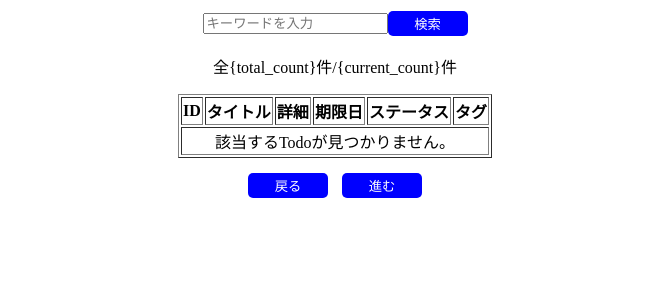
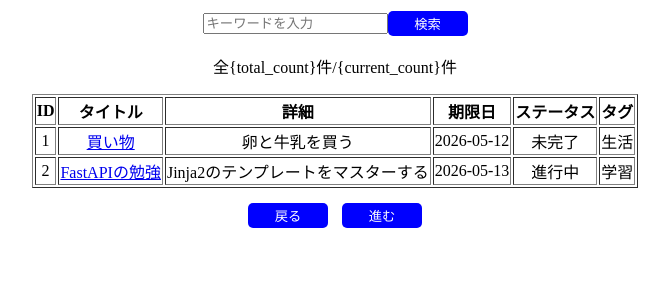
Before and after one commit to webfrontier-2026rookies/Webapp-Fastapi-N_takahashi, a FastAPI app: page / in a window 1280 px wide. Shown: the top 300 px of the page, without its empty margins (305-974 px from the left). Run offline with FastAPI, Linux system fonts and the light colour scheme.

Commit message:
todoの詳細ページ作成完了

```diff
--- a/main.py
+++ b/main.py
@@ -8,8 +8,43 @@
 
 @app.get("/")
 async def read_root(request: Request):
+    todo_list = [
+        {
+            "id": 1,
+            "title": "買い物",
+            "description": "卵と牛乳を買う",
+            "due_date": "2026-05-12",
+            "status": "未完了",
+            "tag": "生活"
+        },
+        {
+            "id": 2,
+            "title": "FastAPIの勉強",
+            "description": "Jinja2のテンプレートをマスターする",
+            "due_date": "2026-05-13",
+            "status": "進行中",
+            "tag": "学習"
+        }
+    ]
+
     return templates.TemplateResponse(
         request=request,
         name="todo_list.html",
-        context={"todos": []}
+        context={"todo_list": todo_list}
     )
+
+@app.get("/todo/{todo_title}")
+async def get_todo_detail(request: Request, todo_title: str):
+    todo_data = {
+        "title": todo_title,
+        "description": "これはサンプルの詳細説明です。",
+        "due_date": "2026-05-20",
+        "status": "進行中",
+        "tag": "仕事"
+    }
+
+    return templates.TemplateResponse(
+        request=request,
+        name="todo_detail.html",
+        context={"todo": todo_data}
+    )
--- a/static/todo_list.css
+++ b/static/todo_list.css
@@ -49,3 +49,15 @@
 table {
     margin: auto;
 }
+
+.header-link {
+    display: block;
+    color: inherit;      /* 文字の色をthの元の色（黒など）に合わせる */
+    text-decoration: none;
+    width: 100%;
+    height: 100%;
+}
+
+.header-link:hover {
+    background-color: #eee;
+}
--- a/templates/todo_list.html
+++ b/templates/todo_list.html
@@ -30,7 +30,9 @@
         {% for todo in todo_list %}
             <tr>
                 <td>{{ todo.id }}</td>
-                <td>{{ todo.title }}</td>
+                <td>
+                    <a href="/todo/{{ todo.title }}">{{ todo.title }}</a>
+                </td>
                 <td>{{ todo.description }}</td>
                 <td>{{ todo.due_date }}</td>
                 <td>{{ todo.status }}</td>
```
Also changed, not shown: static/todo_detail.css (added, +27 -0 lines), templates/todo_detail.html (+29 -0 lines).
